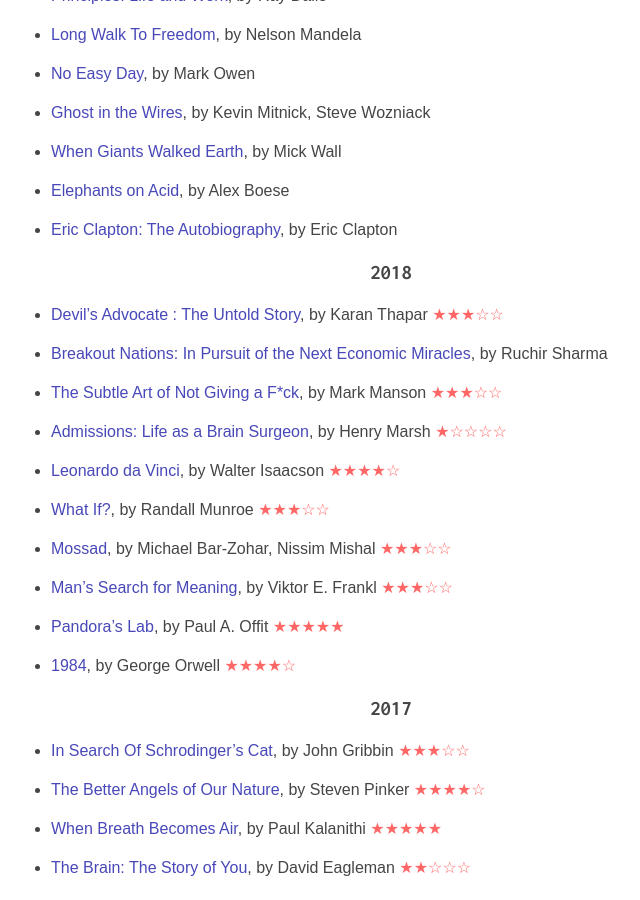
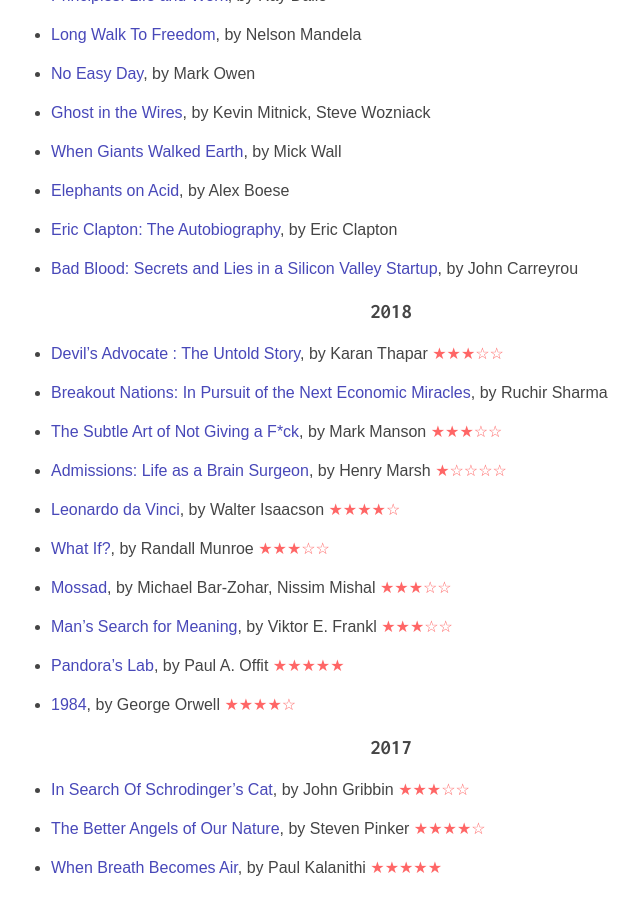
Before and after one commit to lprimeroo/saruftw.github.io.old, a Jekyll site: the page built from meta.md, in a window 1280 px wide and 900 px high, scrolled down 1250 px. Shown: the whole window, without its empty margins (249-889 px from the left). Built offline with Jekyll 4.4.1, drawn with Linux system fonts in a browser that asks for light colours; nearby versions of some CDN libraries.

Commit message:
Update meta.md

```diff
--- a/meta.md
+++ b/meta.md
@@ -71,6 +71,8 @@
 
 * <a href="https://www.amazon.com/Clapton-Autobiography-Eric/dp/038551851X/ref=tmm_hrd_swatch_0?_encoding=UTF8&qid=1519649164&sr=1-1">Eric Clapton: The Autobiography</a>, by Eric Clapton
 
+* <a href="https://www.amazon.com/Bad-Blood-Secrets-Silicon-Startup/dp/152473165X/ref=sr_1_1?ie=UTF8&qid=1545123183&sr=8-1&keywords=bad+blood">Bad Blood: Secrets and Lies in a Silicon Valley Startup</a>, by John Carreyrou
+
 ### 2018
 
 * <a href="https://www.amazon.com/Devils-Advocate-Untold-Karan-Thapar/dp/9352779843/ref=sr_1_1?ie=UTF8&qid=1539192518&sr=8-1&keywords=devils+advocate+karan+thapar">Devil's Advocate : The Untold Story</a>, by Karan Thapar<span class="rating">  &#9733;&#9733;&#9733;&#9734;&#9734;</span>
```
